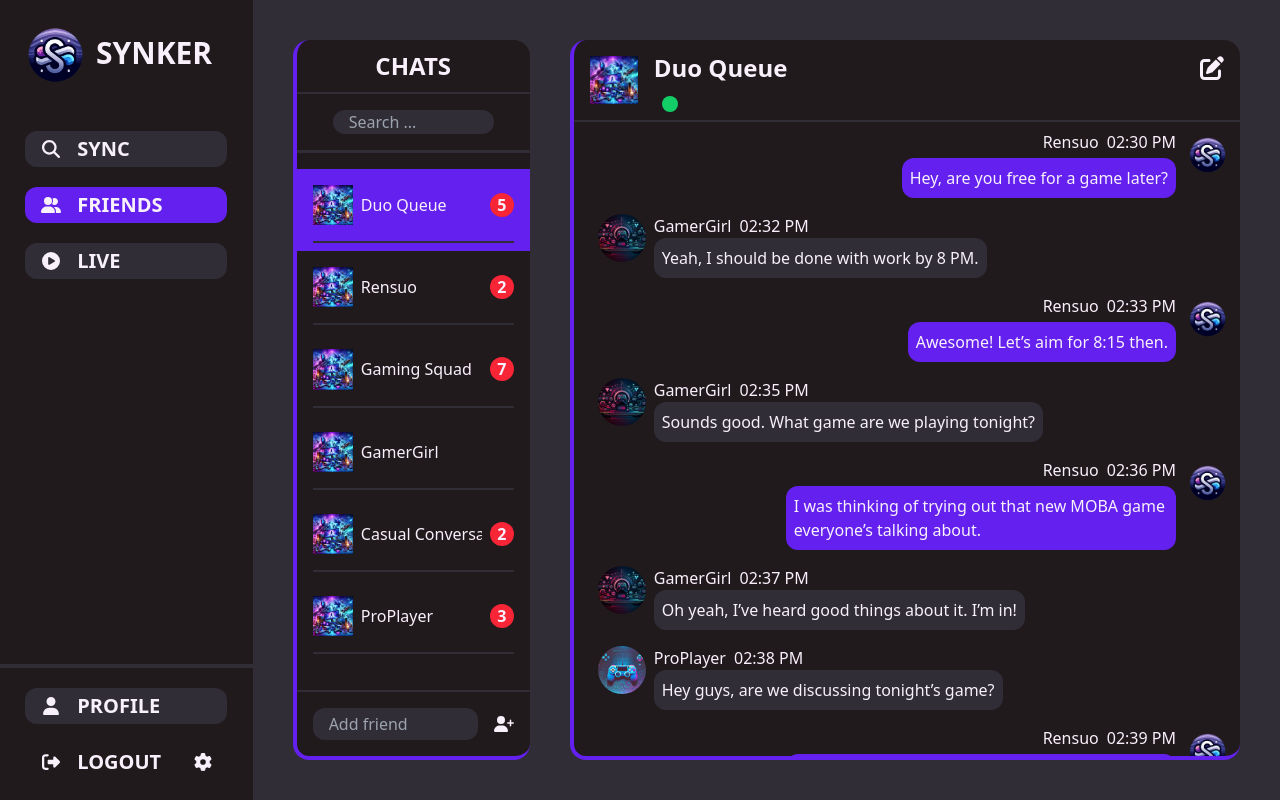
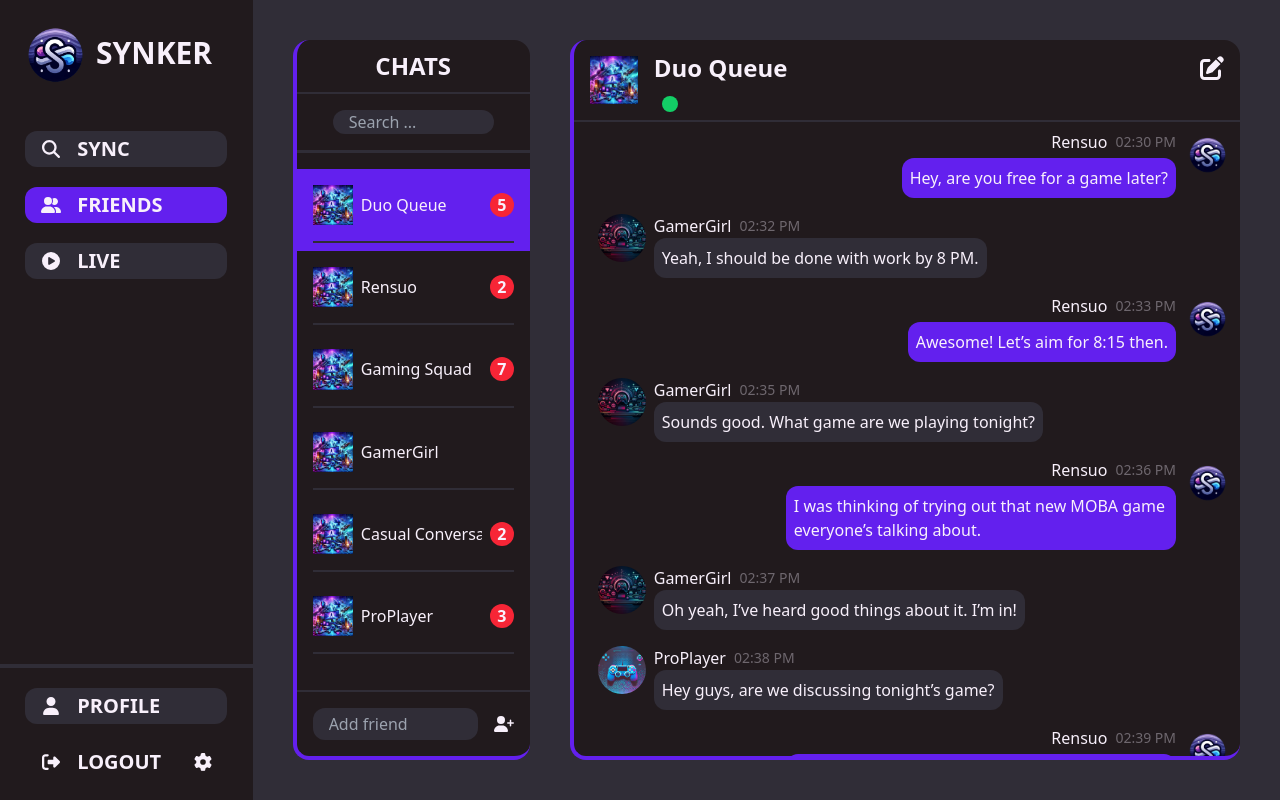
Before and after one commit to varangill/Synker, a React (Vite) app in the folder client/: page /friends in a window 1280 px wide. Built offline with nearby package versions, Linux system fonts and the light colour scheme; a web font is replaced by a local one.

Commit message:
config color changes moved to extend

```diff
--- a/client/src/ui/components/friends/MessageBox.tsx
+++ b/client/src/ui/components/friends/MessageBox.tsx
@@ -13,9 +13,9 @@ export const receivedMessageBox = (message: Message, showProfile: boolean) => {
       )}
       <div className="text-box flex flex-col max-w-[60%]">
         {showProfile && (
-          <div className="profile flex flex-row">
+          <div className="profile flex flex-row items-center">
             <div className="sender-name mr-2">{message.sender.username}</div>
-            <div className="sender-name">
+            <div className="sender-time text-sm text-primary-400">
               {message.time.toLocaleTimeString([], {
                 hour: "2-digit",
                 minute: "2-digit",
@@ -37,9 +37,9 @@ export const sentMessageBox = (message: Message, showProfile: boolean) => {
     <div className="msg-box flex flex-row gap-2 text-white justify-end w-full h-fit p-2 mr-4">
       <div className="text-box flex flex-col items-end max-w-[60%]">
         {showProfile && (
-          <div className="profile flex flex-row justify-end">
+          <div className="profile flex flex-row items-center justify-end">
             <div className="sender-name mr-2">{message.sender.username}</div>
-            <div className="sender-time">
+            <div className="sender-time text-sm text-primary-400">
               {message.time.toLocaleTimeString([], {
                 hour: "2-digit",
                 minute: "2-digit",
--- a/client/tailwind.config.js
+++ b/client/tailwind.config.js
@@ -8,6 +8,8 @@ export default {
       lg: "1080px",
       xl: "1440px",
     },
+
+    extend: {
       colors: {
         white: "#F8F0FB",
         blue: "#1fb6ff",
@@ -28,7 +30,6 @@ export default {
           200: "#7236EF",
         },
       },
-    extend: {
       spacing: {
         128: "60rem",
       },
```
Lines whose indentation alone changed are shown as unchanged.
